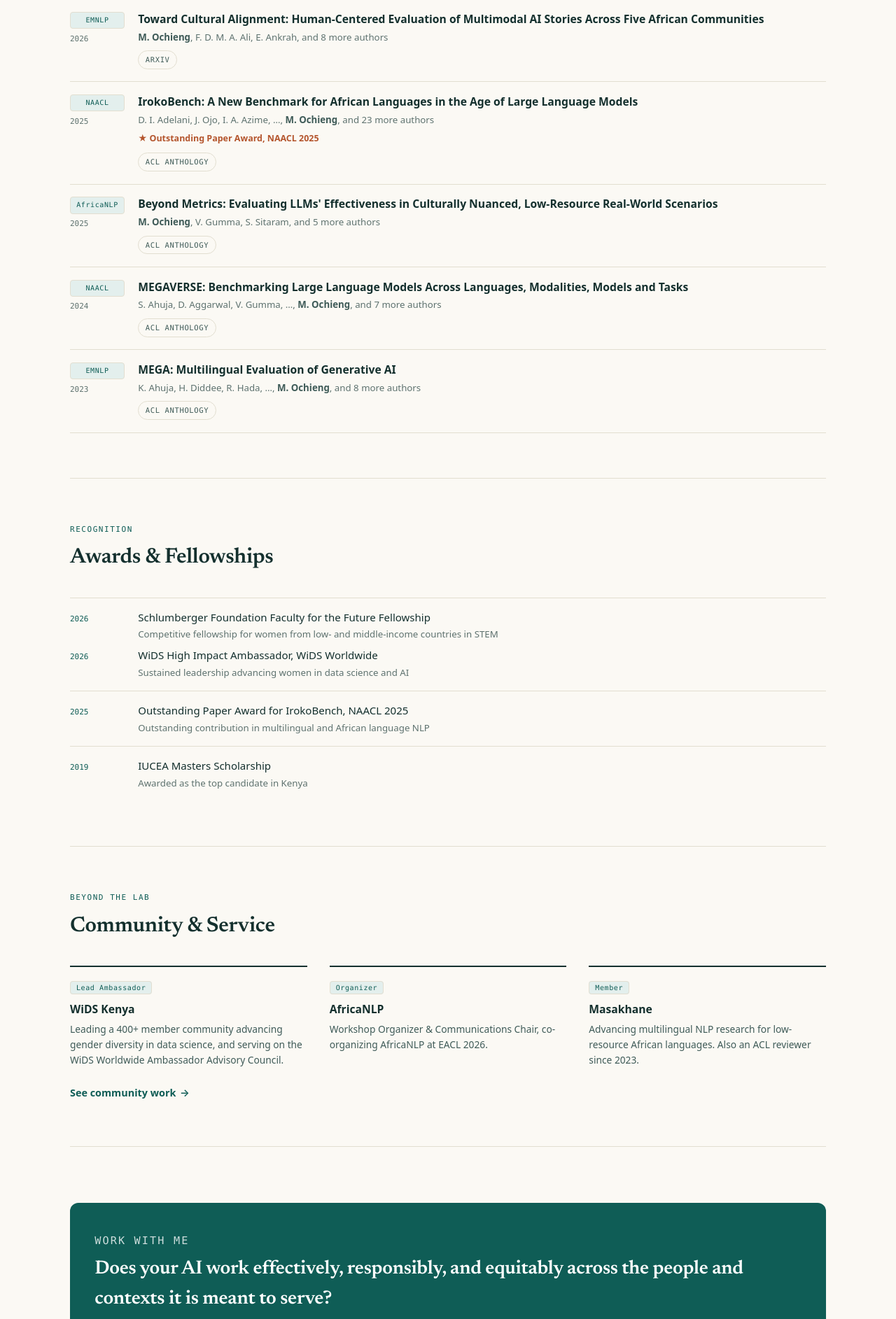
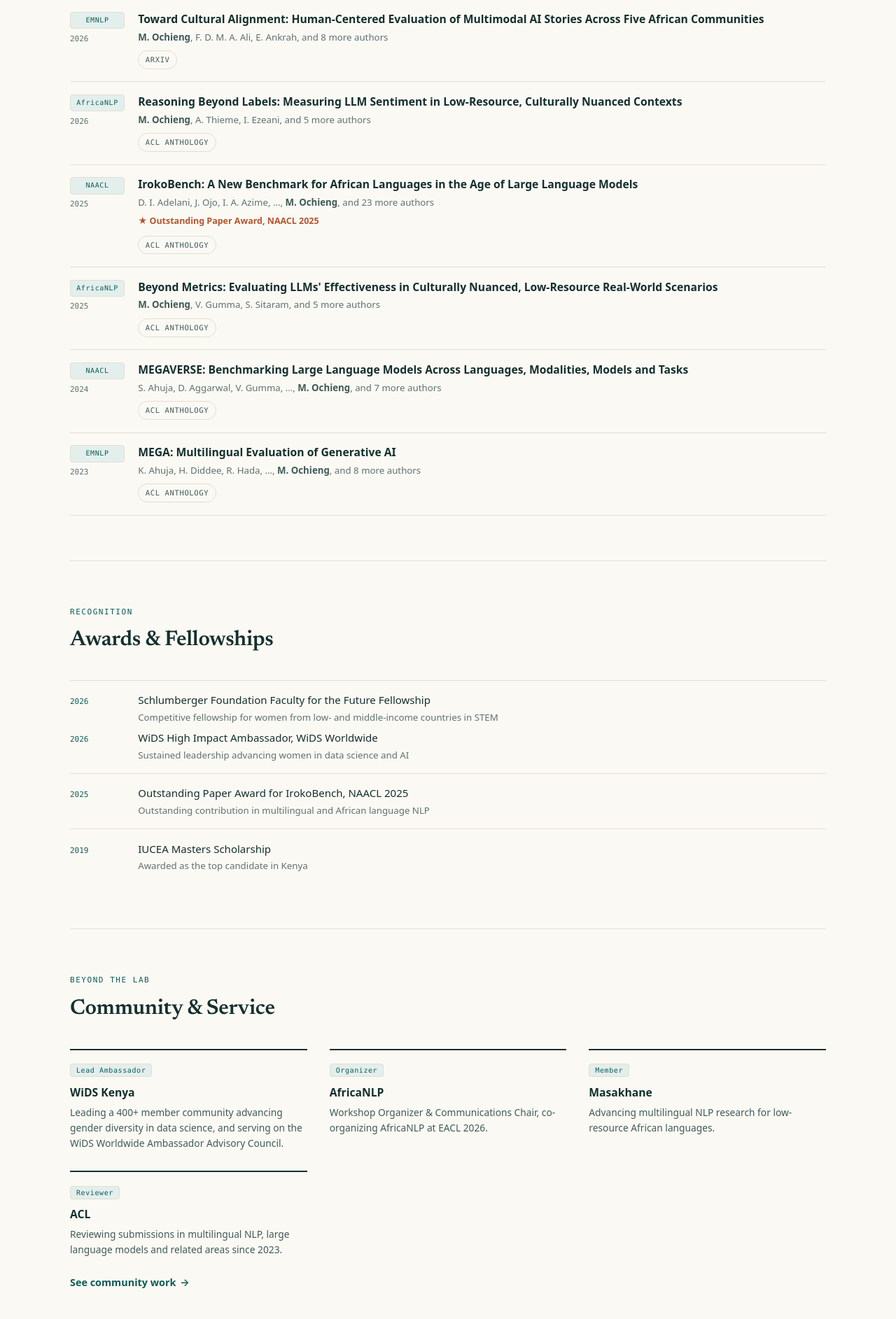
Before and after one commit to millicentochieng/millicentochieng.github.io, a plain HTML site: page src/pages/index.html in a window 1280 px wide. Shown: the part 1260-3145 px from the top of the page at 70% size. Drawn offline with Linux system fonts and the light colour scheme.

Commit message:
Fix venue, add paper, split reviewing

```diff
--- a/src/data/news.json
+++ b/src/data/news.json
@@ -8,8 +8,8 @@
   {"date":"Mar 2026","text":"Presented <a href=\"https://aclanthology.org/2026.africanlp-main.7/\"><em>Reasoning Beyond Labels: Measuring LLM Sentiment in Low-Resource, Culturally Nuanced Contexts</em></a> at AfricaNLP at EACL 2026."},
   {"date":"Jan 2026","text":"Recognized as a <strong>WiDS High Impact Ambassador</strong> by WiDS Worldwide for sustained leadership advancing women in data science and AI."},
   {"date":"Oct 2025","text":"Joined the <a href=\"https://africanlp-workshop.github.io/\">AfricaNLP workshop</a> organizing team as <strong>Communications Chair</strong>, supporting workshop communications and community engagement."},
+  {"date":"Jul 2025","text":"Presented <a href=\"https://aclanthology.org/2025.africanlp-1.33/\"><em>Beyond Metrics: Evaluating LLMs' Effectiveness in Culturally Nuanced, Low-Resource Real-World Scenarios</em></a> at the AfricaNLP workshop at ACL 2025 in Vienna, Austria."},
   {"date":"May 2025","text":"Our paper <a href=\"https://aclanthology.org/2025.naacl-long.139/\"><em>IrokoBench: A New Benchmark for African Languages in the Age of Large Language Models</em></a> received an <strong>Outstanding Paper Award</strong> at <a href=\"https://2025.naacl.org/\">NAACL 2025</a>. 🎉"},
-  {"date":"Jun 2024","text":"<em>Beyond Metrics: Evaluating LLMs' Effectiveness in Culturally Nuanced, Low-Resource Real-World Scenarios</em> accepted at the AfricaNLP workshop, ACL 2024."},
   {"date":"Mar 2024","text":"Two papers accepted at <strong>NAACL 2024</strong>: MEGAVERSE and AfriMTE/AfriCOMET."},
   {"date":"Nov 2023","text":"<em>Can Large Language Models Support Medical Facilitation Work?</em> presented at AfriCHI 2023."},
   {"date":"Oct 2023","text":"<a href=\"https://aclanthology.org/2023.emnlp-main.258/\">MEGA: Multilingual Evaluation of Generative AI</a> accepted at <strong>EMNLP 2023</strong>."},
--- a/src/pages/index.html
+++ b/src/pages/index.html
@@ -199,6 +199,14 @@
             </div>
           </li>
           <li class="pub">
+            <div class="pub-venue"><span class="tag">AfricaNLP</span><span class="pub-year">2026</span></div>
+            <div>
+              <p class="pub-title"><a href="https://aclanthology.org/2026.africanlp-main.7/">Reasoning Beyond Labels: Measuring LLM Sentiment in Low-Resource, Culturally Nuanced Contexts</a></p>
+              <p class="pub-authors"><b>M. Ochieng</b>, A. Thieme, I. Ezeani, and 5 more authors</p>
+              <span class="pub-links"><a href="https://aclanthology.org/2026.africanlp-main.7/" rel="noopener" target="_blank">ACL Anthology</a></span>
+            </div>
+          </li>
+          <li class="pub">
             <div class="pub-venue"><span class="tag">NAACL</span><span class="pub-year">2025</span></div>
             <div>
               <p class="pub-title"><a href="https://aclanthology.org/2025.naacl-long.139/">IrokoBench: A New Benchmark for African Languages in the Age of Large Language Models</a></p>
@@ -264,7 +272,12 @@
           <div class="card">
             <span class="tag">Member</span>
             <h3>Masakhane</h3>
-            <p>Advancing multilingual NLP research for low-resource African languages. Also an ACL reviewer since 2023.</p>
+            <p>Advancing multilingual NLP research for low-resource African languages.</p>
+          </div>
+          <div class="card">
+            <span class="tag">Reviewer</span>
+            <h3>ACL</h3>
+            <p>Reviewing submissions in multilingual NLP, large language models and related areas since 2023.</p>
           </div>
         </div>
         <p class="lede" style="margin-top:1.4rem"><a class="arrow" href="./community.html">See community work <span>&rarr;</span></a></p>
```
